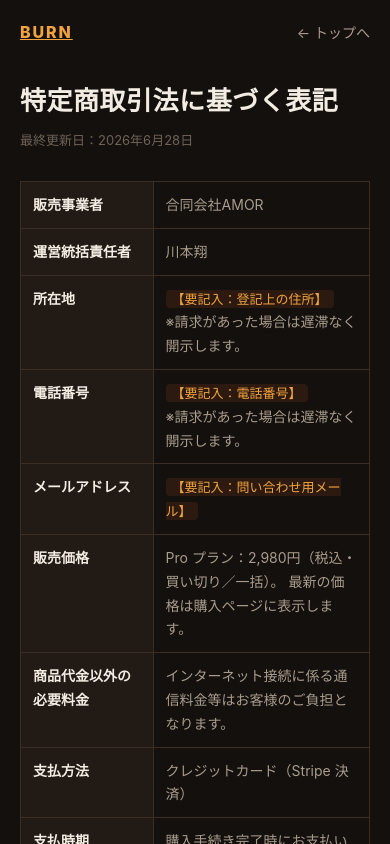
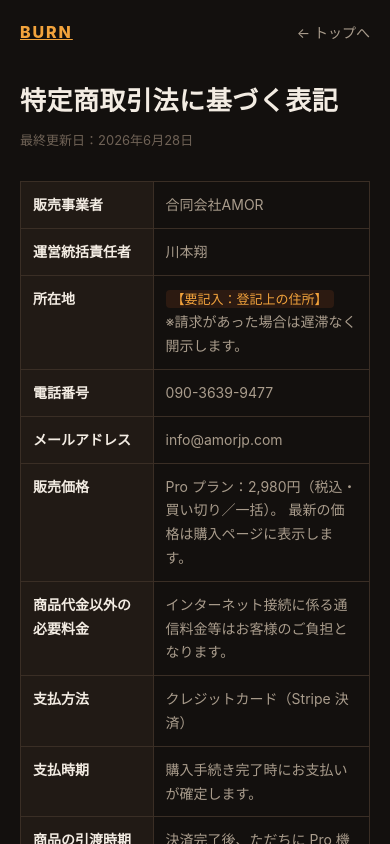
Before and after one commit to syou6/subsku, a Next.js app: page /tokushoho in a window 390 px wide. Shown: the top 844 px of the page. Built offline with nearby package versions, Linux system fonts and the light colour scheme.

Commit message:
feat: fill phone and email in legal pages

```diff
--- a/src/app/(legal)/privacy/page.tsx
+++ b/src/app/(legal)/privacy/page.tsx
@@ -110,7 +110,7 @@ export default function PrivacyPage() {
           <p>
             合同会社AMOR（代表：川本翔）
             <br />
-            <span className={styles.todo}>【要記入：問い合わせ用メール】</span>
+            info@amorjp.com
           </p>
         </div>
       </div>
--- a/src/app/(legal)/terms/page.tsx
+++ b/src/app/(legal)/terms/page.tsx
@@ -98,7 +98,7 @@ export default function TermsPage() {
           <p>
             合同会社AMOR（代表：川本翔）
             <br />
-            <span className={styles.todo}>【要記入：問い合わせ用メール】</span>
+            info@amorjp.com
           </p>
         </div>
       </div>
--- a/src/app/(legal)/tokushoho/page.tsx
+++ b/src/app/(legal)/tokushoho/page.tsx
@@ -45,17 +45,11 @@ export default function TokushohoPage() {
               </tr>
               <tr>
                 <th>電話番号</th>
-                <td>
-                  <span className={styles.todo}>【要記入：電話番号】</span>
-                  <br />
-                  ※請求があった場合は遅滞なく開示します。
-                </td>
+                <td>090-3639-9477</td>
               </tr>
               <tr>
                 <th>メールアドレス</th>
-                <td>
-                  <span className={styles.todo}>【要記入：問い合わせ用メール】</span>
-                </td>
+                <td>info@amorjp.com</td>
               </tr>
               <tr>
                 <th>販売価格</th>
```
